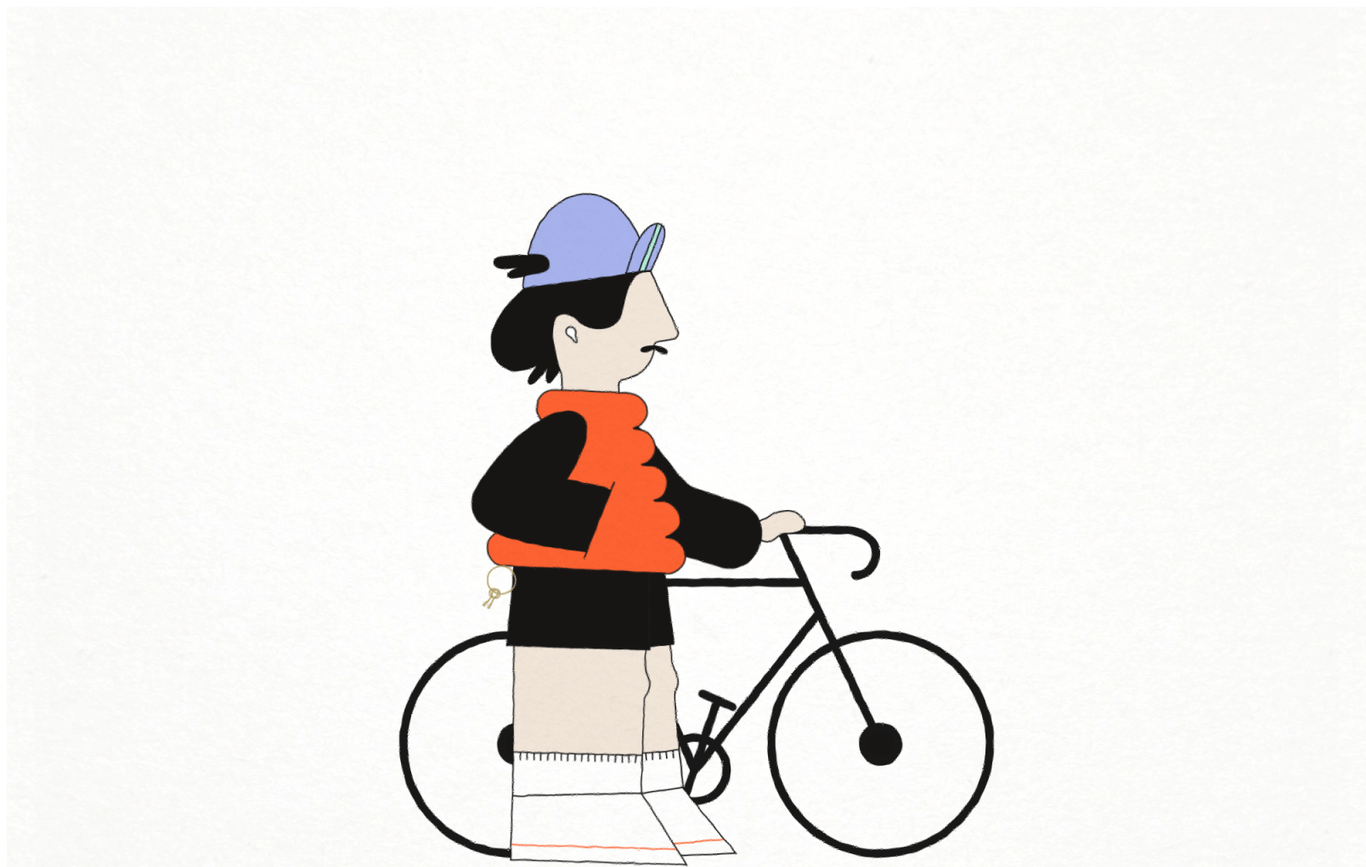
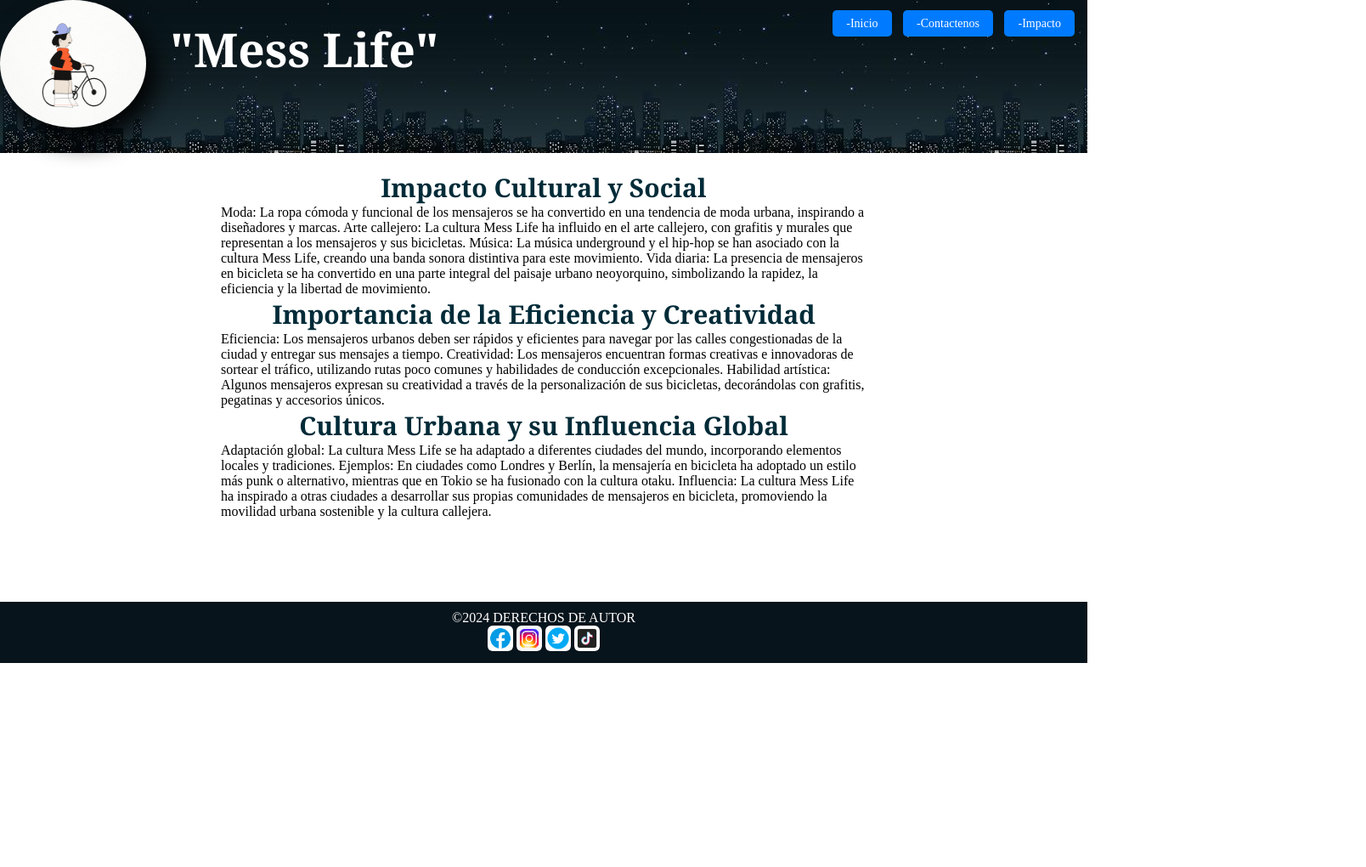
Before and after one commit to AlejandroGomzMar/Pagina-web-mess-life, a plain HTML site: page PAGES/Impacto.html in a window 1280 px wide. Shown: the top 1020 px of the page at 85% size, 1608 px wide, since content can reach past the window. After the commit the page ends 800 px from the top, so only its background shows below. Drawn offline with Linux system fonts and the light colour scheme; the site is published under a folder, as on GitHub Pages, so addresses that start at the root find nothing.

Commit message:
Update Impacto.html

```diff
--- a/PAGES/Impacto.html
+++ b/PAGES/Impacto.html
@@ -3,7 +3,7 @@
 <head>
     <meta charset="UTF-8">
     <meta name="viewport" content="width=device-width, initial-scale=1.0">
-    <link rel="stylesheet" href="/CSS/style.css">
+    <link rel="stylesheet" href="../CSS/style.css">
     <title>Impacto</title>
     <style>
         .container {
```
